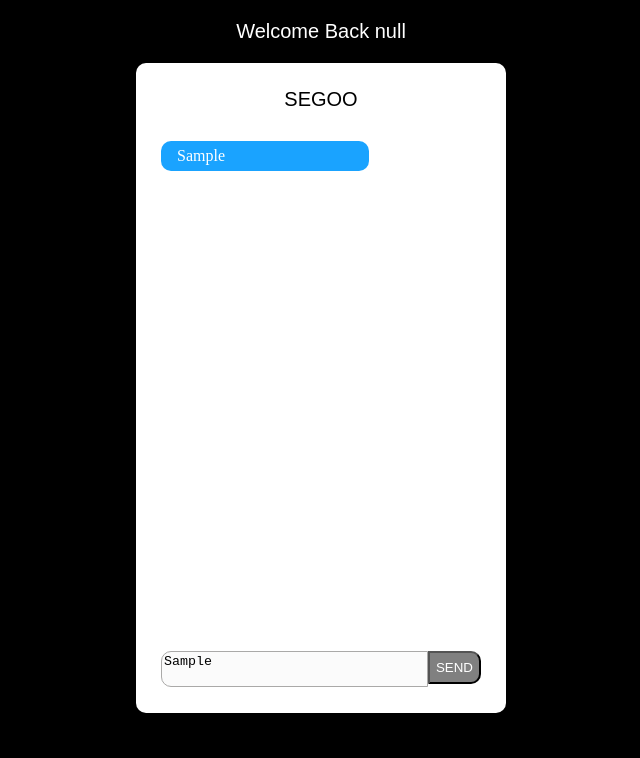
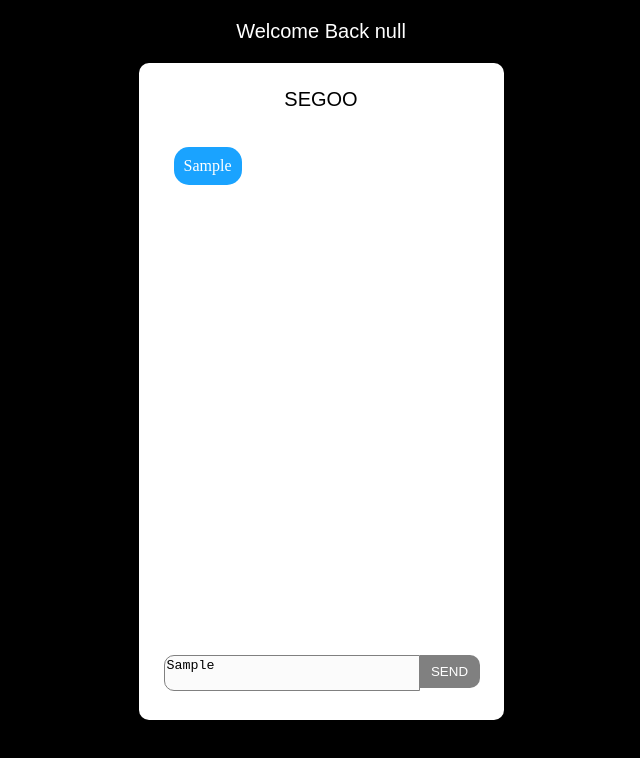
Before and after one commit to syedsadman16/BOAinvestment, a plain HTML site: page agora.html in a window 1280 px wide. Both pictures are taken after typing "Sample" into the empty fields and a click on the button "SEND". Shown: the whole page, without its empty margins (319-959 px from the left). Drawn offline with Linux system fonts and the light colour scheme; no server answers.

Commit message:
Fixed chat bubble sizing and chat form

```diff
--- a/agora.css
+++ b/agora.css
@@ -5,17 +5,18 @@ body {
 
 
 .chatbox {
-  width: 320px;
-  height:600px;
+  width: 315px;
   background: white;
   margin: 20px auto;
   padding: 25px;
   border-radius: 10px;
+
 }
 
 .messagelog {
   width: 100%;
   height:500px;
+  display: inline-block;
   overflow-x: hidden;
   overflow-y: scroll;
 }
@@ -28,9 +29,9 @@ body {
 
 .chat-form textarea {
   background: #fbfbfb;
-  width: 85%;
+  width: 250px;
   height 50px;
-  border: 1px solid #aaa9a8;
+  border: 1.5px solid gray;
   border-bottom-left-radius: 10px;
   border-top-left-radius: 10px;
   resize: none;
@@ -38,23 +39,36 @@ body {
 }
 
 .chat-form button {
+  border: 1.5px gray;
   border-bottom-left-radius: 0px;
   border-top-left-radius: 0px;
   border-bottom-right-radius: 10px;
   border-top-right-radius: 10px;
   height: 33px;
+  width: 60px;
   text-transform: uppercase;
   color: white;
   background-color: gray;
   outline: none;
 }
 
+.input {
+  display:inline-block;
+  margin: 0px;
+}
+.button-send{
+  margin: 0;
+}
+
+
 #sendto {
+  margin-top: 0px;
   text-align: center;
-  margin-top: 0;
   font-family: sans-serif;
   font-size: 20px;
   font-weight: 100;
+  border-color: gray;
+  border-width: thin;
 }
 
 .logged-user{
--- a/agora.html
+++ b/agora.html
@@ -22,11 +22,11 @@
         </div>
         <div id="loguser" class="logged-user" align="center"></div>
         <div class= "chatbox">
-        <p id="sendto">SEGOO</p>
+        <div class = "sendtoname"><p id="sendto">SEGOO</p></div>
         <div class ="messagelog" id="messages"></div>
         <div class="chat-form">
-          <textarea id="textbox"></textarea>
-          <button id="sendbutton">Send</button>
+          <div class="input-textbox"><textarea id="textbox"></textarea></div>
+          <div class="button-send"><button id="sendbutton">Send</button></div>
       </div>
        </div>
 
--- a/agora.js
+++ b/agora.js
@@ -133,47 +133,17 @@ var commHandler = function( )
                 // PLACE THE NAME OF THE USER BEING SPOKEN TO INTO THE ARRAY
                 this.chattingWith.push( from );
 
-                // CREATE A NEW HTML ELEMENT DEDICATED TO THIS USER
-                // chat = document.createElement('div');
-                //
-                // // IMPORTANT: MAKE THE ID OF THE HTML ELEMENT
-                // // THE SAME AS THE USERNAME OF THE USER BEING SPOKEN TO.
-                // // EVERY TIME A MESSAGE IS SENT OR RECEIVED, THE MESSAGES
-                // // WILL BE PRINTED ON THIS HTML ELEMENT
-                // chat.id = from;
-                //
-                // // THE NAME OF THE USER BEING SPOKEN TO, GIVE THE
-                // // HTML ELEMENT A BORDER, & ATTACH THE CHAT TITLE
-                // var title = document.createTextNode( "CHAT: " + atob( from ) );
-                // chat.setAttribute("style", "background-color: lightblue; border-style: double; text-align: center;" );
-                // chat.appendChild( title );
-                //
-                // // ATTACH THE NEW CHAT ELEMENT TO THE HTML BODY
-                // document.body.appendChild( chat );
             }
-
-            // CREATE AN HTML ELEMENT FOR THE MESSAGE
-            // var message = document.createElement('div');
-            // var text = document.createTextNode( atob( from ) + ": " + msg );
-            // message.setAttribute( "style", "text-align: left;" );
-            //
-            // // ATTACH THE TEXT TO THE ELEMENT
-            // message.appendChild( text );
-            //
-            // // IMPORTANT: OBTAIN THE RESPECTIVE HTML ELEMENT WITH THE ID,
-            // // IT WILL MATCH THE NAME OF A USER BEING SPOKEN TO AND
-            // // PLACE THE MESSAGE THERE
-            // document.getElementById( from ).appendChild( message );
 
             // IF IT IS A REGULAR MESSAGE
             console.log( "FROM: " + atob( from ) + " | MESSAGE: " + msg );
             var newMessage = document.createElement("p");
-            var chatbubble = document.createElement("div");
-            chatbubble.style = 'margin-left:110px; width:13em; background: gray; border-radius:10px;';
+            //var chatbubble = document.createElement("div");
+            //chatbubble.style = 'margin-left:110px; width:13em; background: gray; border-radius:10px;';
             newMessage.innerHTML = msg;
-            newMessage.style = 'margin:10px; padding:6px; color:white;';
-            chatbubble.appendChild(newMessage);
-            messages.appendChild(chatbubble);
+            newMessage.style = 'margin-left:110px; width:max-content; max-width:200px; padding:6px; color:white; background: gray; border-radius:15px; border-style:solid; border-width:4px; border-color:gray;';
+            //chatbubble.appendChild(newMessage);
+            messages.appendChild(newMessage);
         };
 
         // attachData: IS A STRING THAT IS UPDATED WHEN
@@ -755,13 +725,13 @@ var commHandler = function( )
 
 sendbutton.addEventListener("click", function(){
   var newMessage = document.createElement("p");
-  var chatbubble = document.createElement("div");
-  chatbubble.style = 'max-width:13em; background: #1aa3ff; border-radius:10px;';
+  //var chatbubble = document.createElement("div");
+  //chatbubble.style = '';
   if(textbox.value != ""){
     newMessage.innerHTML = textbox.value;
-    newMessage.style = 'margin:10px; padding:6px; color:white;';
-    chatbubble.appendChild(newMessage);
-    messages.appendChild(chatbubble);
+    newMessage.style = 'margin-left:10px; width:max-content; max-width:200px; padding:10px; border-radius:15px; color:white; background: #1aa3ff;';
+    //chatbubble.appendChild(newMessage);
+    messages.appendChild(newMessage);
     API.sendMessage(recipient,textbox.value);
     textbox.value = "";
   }
```
